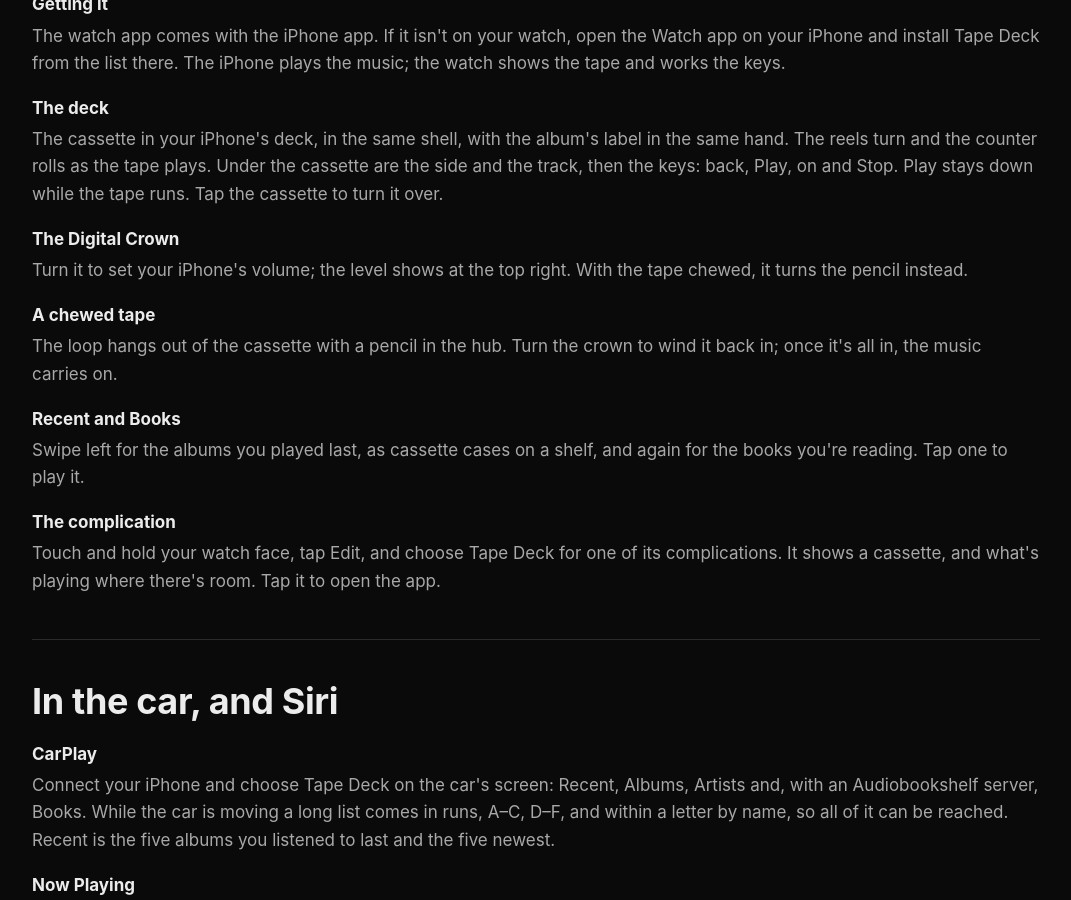
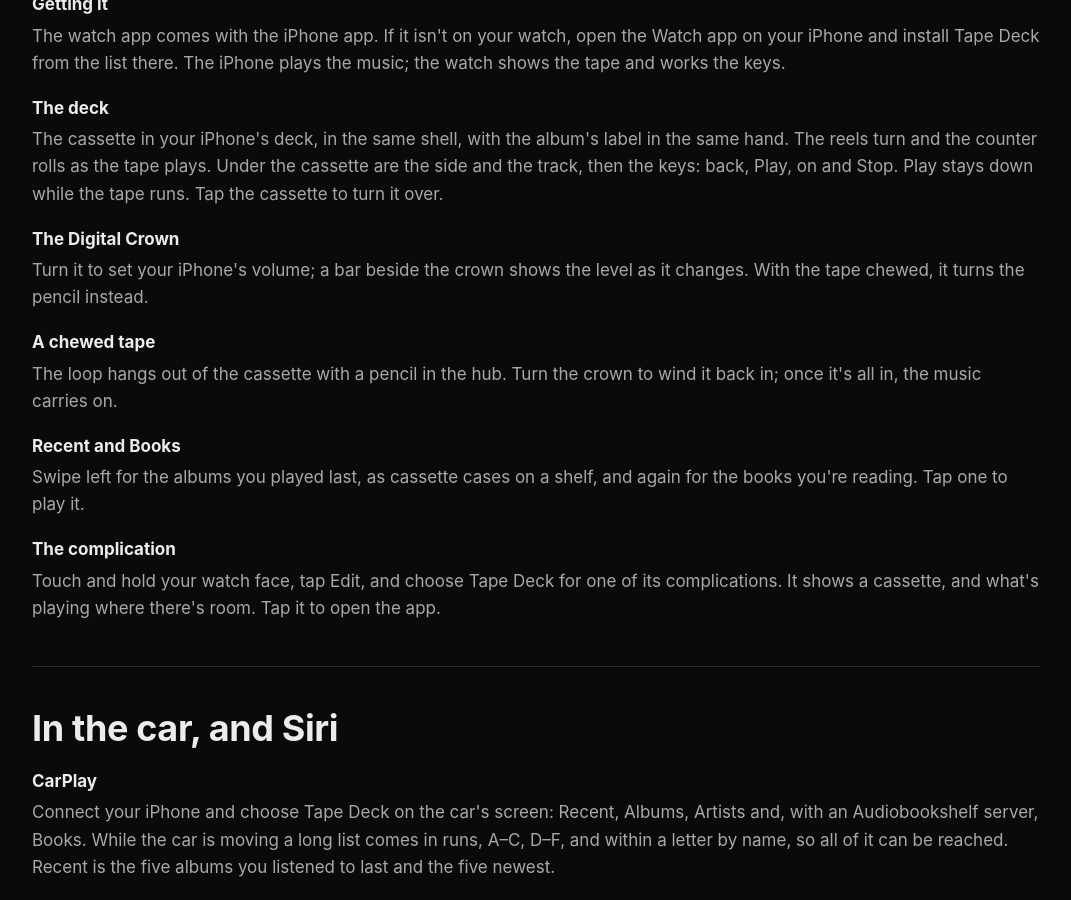
Before and after one commit to andybateman/andybateman.github.io, a Jekyll site: the page tapedeck/help.html, which Jekyll copies as it is, in a window 1280 px wide and 900 px high, scrolled down 4534 px. Shown: the whole window, without its empty margins (104-1175 px from the left). Built offline with Jekyll 4.4.1, drawn with Linux system fonts in a browser that asks for light colours.

Commit message:
/tapedeck/ up to Tape Deck 4.19.1: the volume bar beside the crown

```diff
--- a/tapedeck/help.html
+++ b/tapedeck/help.html
@@ -139,7 +139,7 @@
     <dt>The deck</dt>
     <dd>The cassette in your iPhone's deck, in the same shell, with the album's label in the same hand. The reels turn and the counter rolls as the tape plays. Under the cassette are the side and the track, then the keys: back, Play, on and Stop. Play stays down while the tape runs. Tap the cassette to turn it over.</dd>
     <dt>The Digital Crown</dt>
-    <dd>Turn it to set your iPhone's volume; the level shows at the top right. With the tape chewed, it turns the pencil instead.</dd>
+    <dd>Turn it to set your iPhone's volume; a bar beside the crown shows the level as it changes. With the tape chewed, it turns the pencil instead.</dd>
     <dt>A chewed tape</dt>
     <dd>The loop hangs out of the cassette with a pencil in the hub. Turn the crown to wind it back in; once it's all in, the music carries on.</dd>
     <dt>Recent and Books</dt>
```
Also changed, not shown: CHANGELOG.md.
